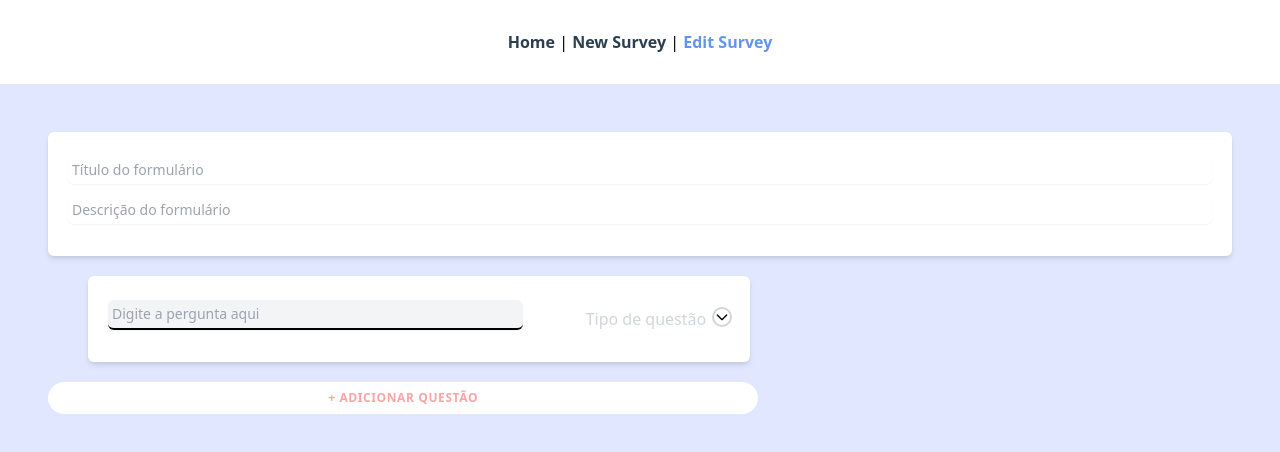
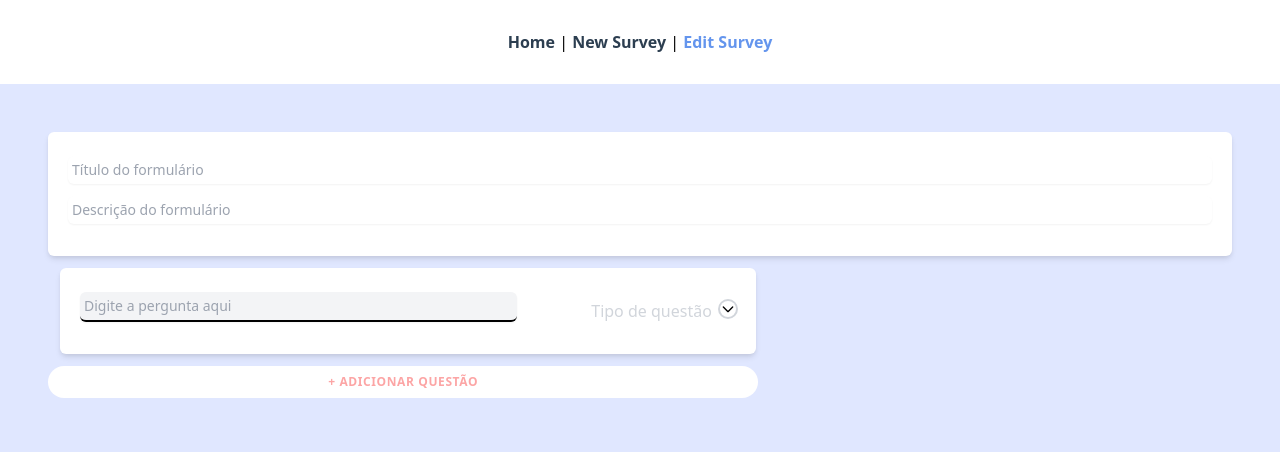
Before and after one commit to rogerhideo/testeSurvey, a Vue app: page /editsurvey in a window 1280 px wide. Shown: the top 452 px of the page. Built offline with nearby package versions, Linux system fonts and the light colour scheme.

Commit message:
10-02-2021

```diff
--- a/src/components/surveys/miniSurvey.vue
+++ b/src/components/surveys/miniSurvey.vue
@@ -1,7 +1,7 @@
 <template>
     <div>
       <div class="flex-wrap">
-     <div class="flex p-5 mx-5">
+     <div class="flex p-3 ">
         <div class="md:w-3/5 bg-white shadow-md rounded-md border-gray-200 hover:shadow-xl w-min-2xl p-5  border-l-3 focus:border-blue-500">
 				<div class=" flex-wrap sm:flex sm:justify-between items-center w-full text-left ">
 					<div class="w-full sm:w-8/12">
```
